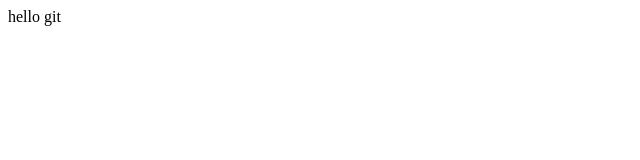
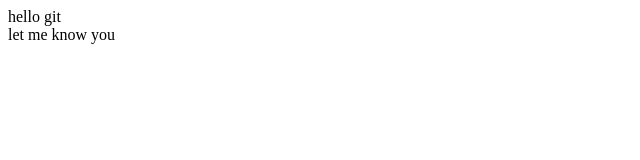
Before and after one commit to Snailmar/demo, a plain HTML site: page index.html in a window 1280 px wide. Shown: the full height of the page, 0-640 px from the left. Drawn offline with Linux system fonts and the light colour scheme.

Commit message:
modified index.html

```diff
--- a/index.html
+++ b/index.html
@@ -2,7 +2,7 @@
  * @Author: vigorzhang
  * @Date: 2020-10-25 16:27:51
  * @LastEditors: Riddick
- * @LastEditTime: 2020-10-25 16:34:30
+ * @LastEditTime: 2020-10-25 16:53:10
  * @Description:
 -->
 <!DOCTYPE html>
@@ -14,5 +14,6 @@
 </head>
 <body>
     <div>hello git</div>
+    <div>let me know you</div>
 </body>
 </html>
```
